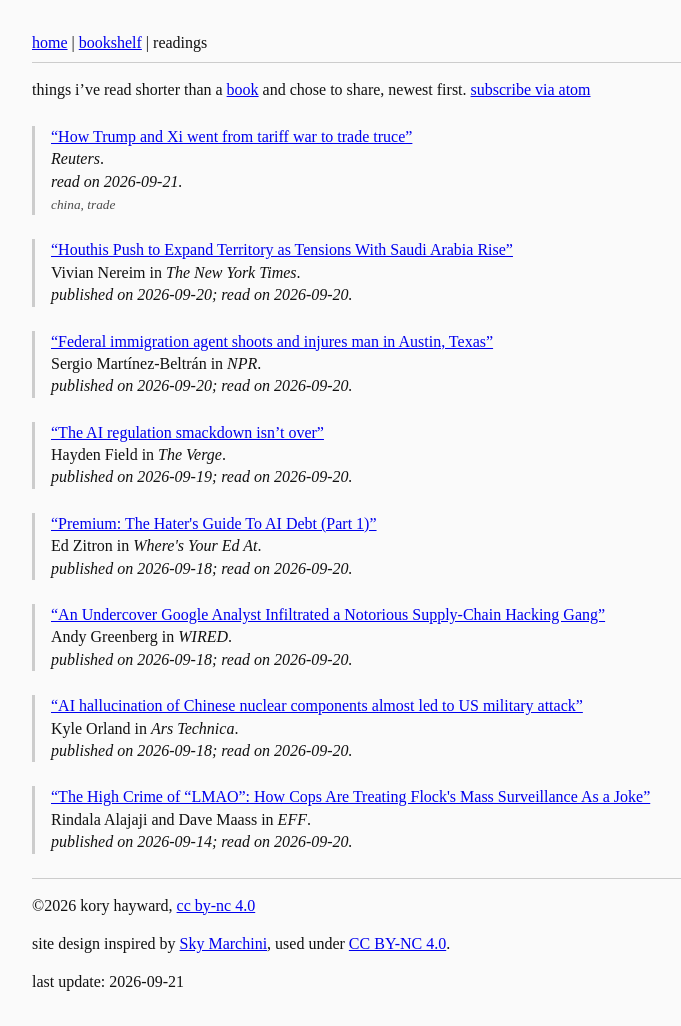
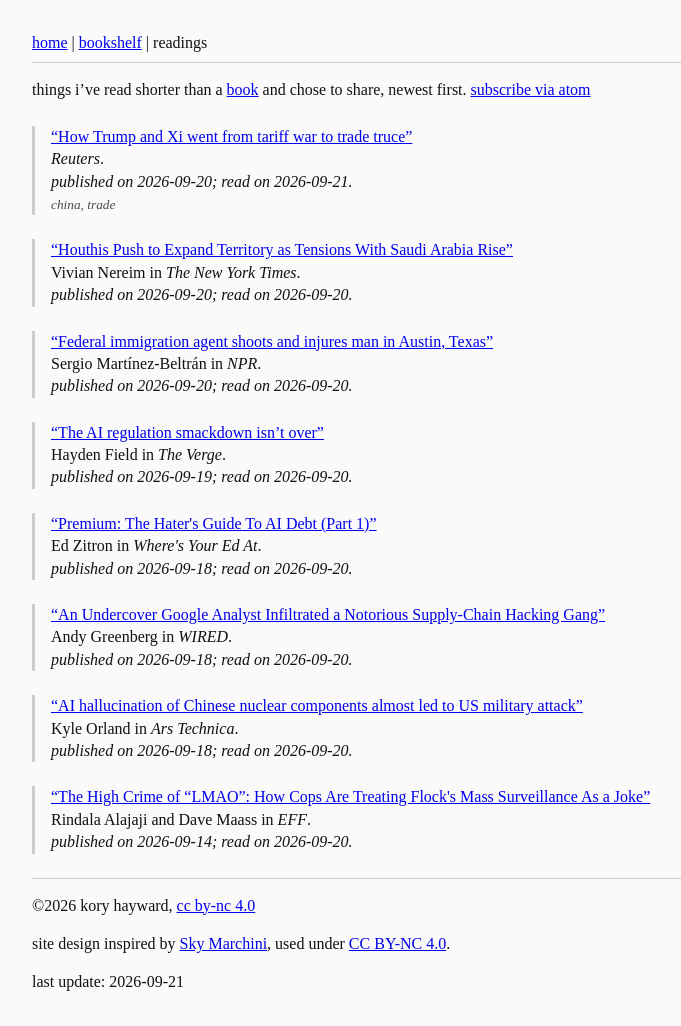
Before and after one commit to koryhayward/koryhayward.github.io, a Jekyll site: the page built from readings.md, in a window 1280 px wide. Shown: the whole page, without its empty margins (233-914 px from the left). Built offline with Jekyll 4.4.1, drawn with Linux system fonts in a browser that asks for light colours.

Commit message:
readings: +0 -0 ~1

```diff
--- a/_data/readings.yml
+++ b/_data/readings.yml
@@ -4,6 +4,7 @@
   url: "https://www.reuters.com/business/aerospace-defense/how-trump-xi-went-tariff-war-trade-truce-2026-09-21/"
   source: "reuters.com"
   publication: "Reuters"
+  published: "2026-09-20"
   read: "2026-09-21"
   tags:
     - "china"
```
